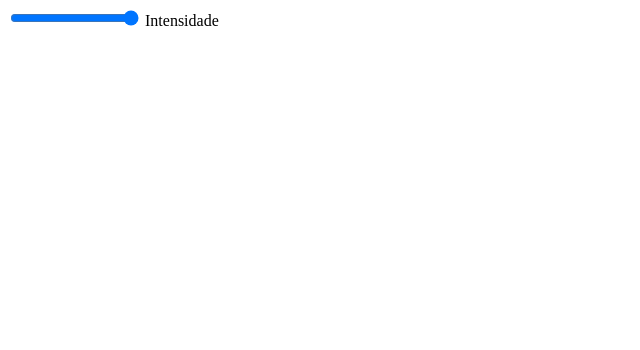
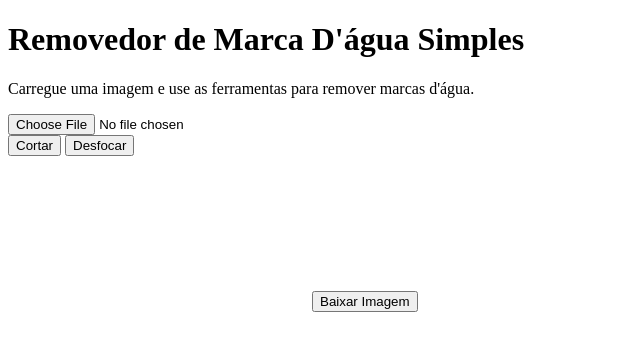
Before and after one commit to rtoram/xperidagua, a plain HTML site: page index.html in a window 1280 px wide. Shown: the whole page, without its empty margins (0-640 px from the left). Drawn offline with Linux system fonts and the light colour scheme.

Commit message:
Update index.html

```diff
--- a/index.html
+++ b/index.html
@@ -1,2 +1,23 @@
-<input type="range" id="intensity" min="0" max="100" value="100">
-<label for="intensity">Intensidade</label>
+<!DOCTYPE html>
+<html lang="pt-BR">
+<head>
+    <meta charset="UTF-8">
+    <meta name="viewport" content="width=device-width, initial-scale=1.0">
+    <title>Removedor de Marca D'água Simples</title>
+    <link rel="stylesheet" href="styles.css">
+</head>
+<body>
+    <h1>Removedor de Marca D'água Simples</h1>
+    <p>Carregue uma imagem e use as ferramentas para remover marcas d'água.</p>
+
+    <input type="file" id="upload" accept="image/*">
+    <div id="tools">
+        <button onclick="cropMode()">Cortar</button>
+        <button onclick="blurMode()">Desfocar</button>
+    </div>
+    <canvas id="canvas"></canvas>
+    <button id="downloadBtn" onclick="download()">Baixar Imagem</button>
+
+    <script src="script.js"></script>
+</body>
+</html>
```
